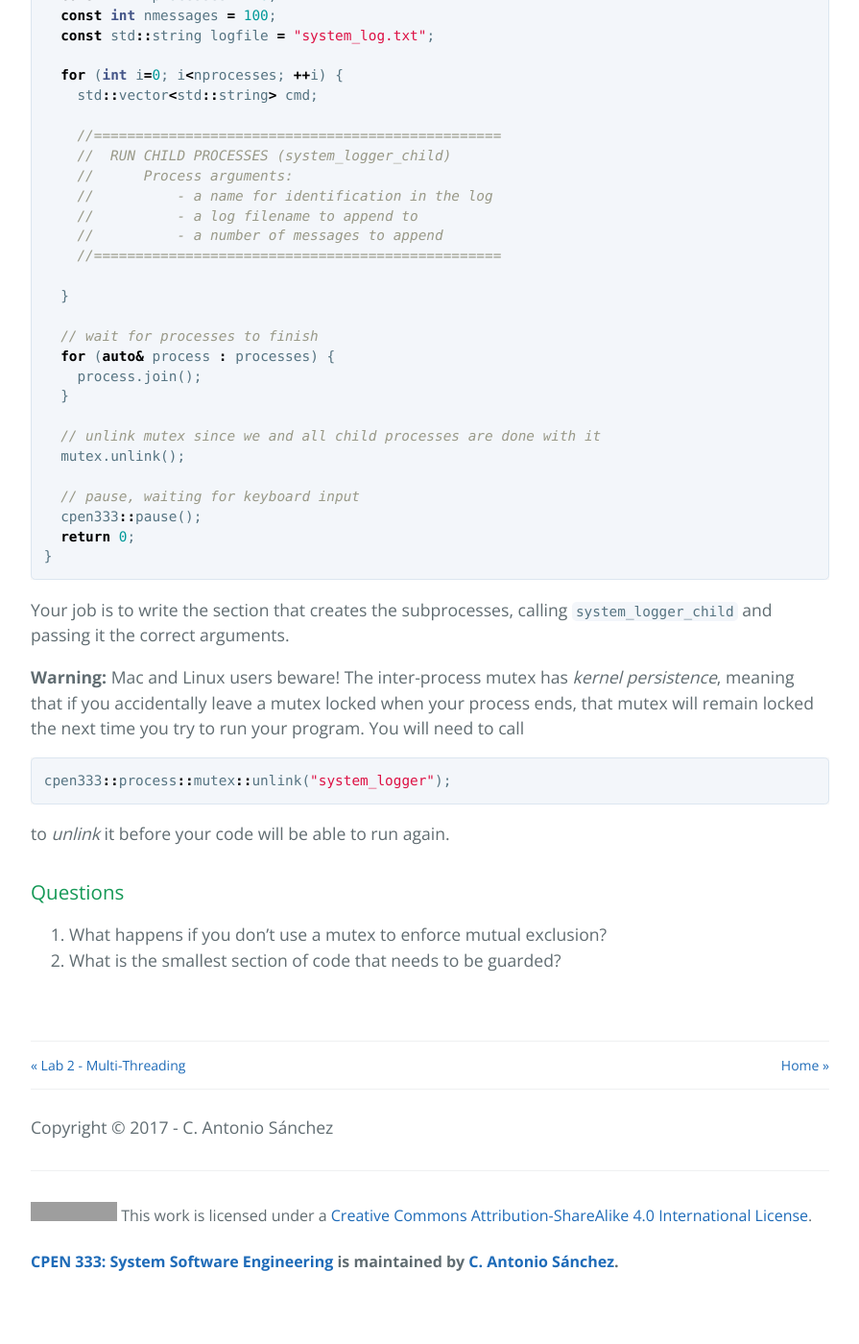
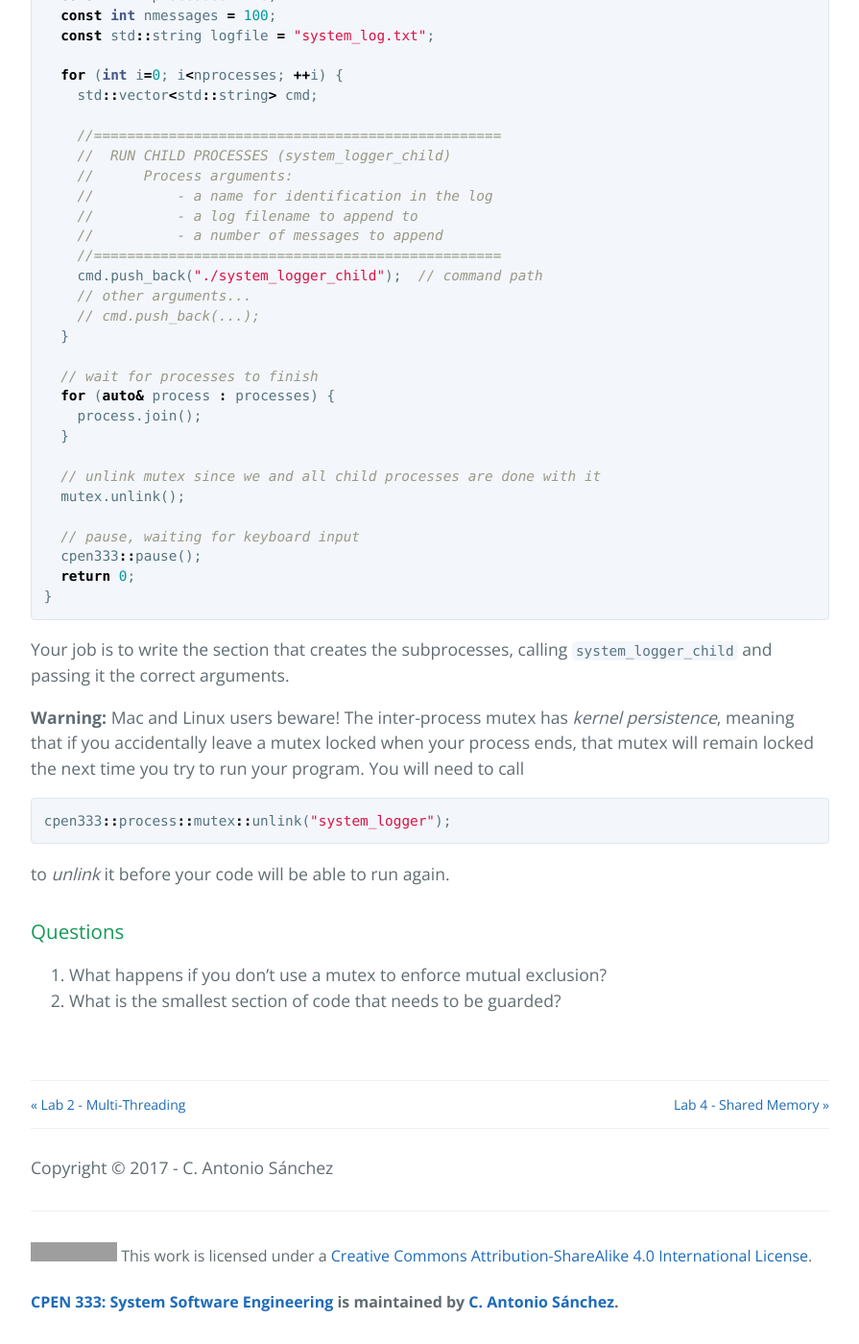
Before and after one commit to cpen333/cpen333.github.io, a Jekyll site: the page built from _labs/mutex.md, in a window 1280 px wide and 1400 px high, scrolled down 18134 px. Shown: the whole window at 96% size, without its empty margins (192-1087 px from the left). Built offline with Jekyll 4.4.1, drawn with Linux system fonts in a browser that asks for light colours; before the commit the page ends 19492 px from its top, so only the background shows below that; some of the changed text lies outside the part shown; grey boxes are pictures that could not be loaded.

Commit message:
updated lab descriptions

```diff
--- a/_labs/mutex.md
+++ b/_labs/mutex.md
@@ -607,7 +607,9 @@ int main() {
     //          - a log filename to append to
     //          - a number of messages to append
     //=================================================
-
+    cmd.push_back("./system_logger_child");  // command path
+    // other arguments...
+    // cmd.push_back(...);
   }
 
   // wait for processes to finish
```
Also changed, not shown: other parts of _labs/mutex.md (+1 -1 lines), _labs/cplusplus.md (+1 -1 lines), _labs/multithread.md (+1 -1 lines), _labs/shmemory.md (added, +15 -0 lines).
